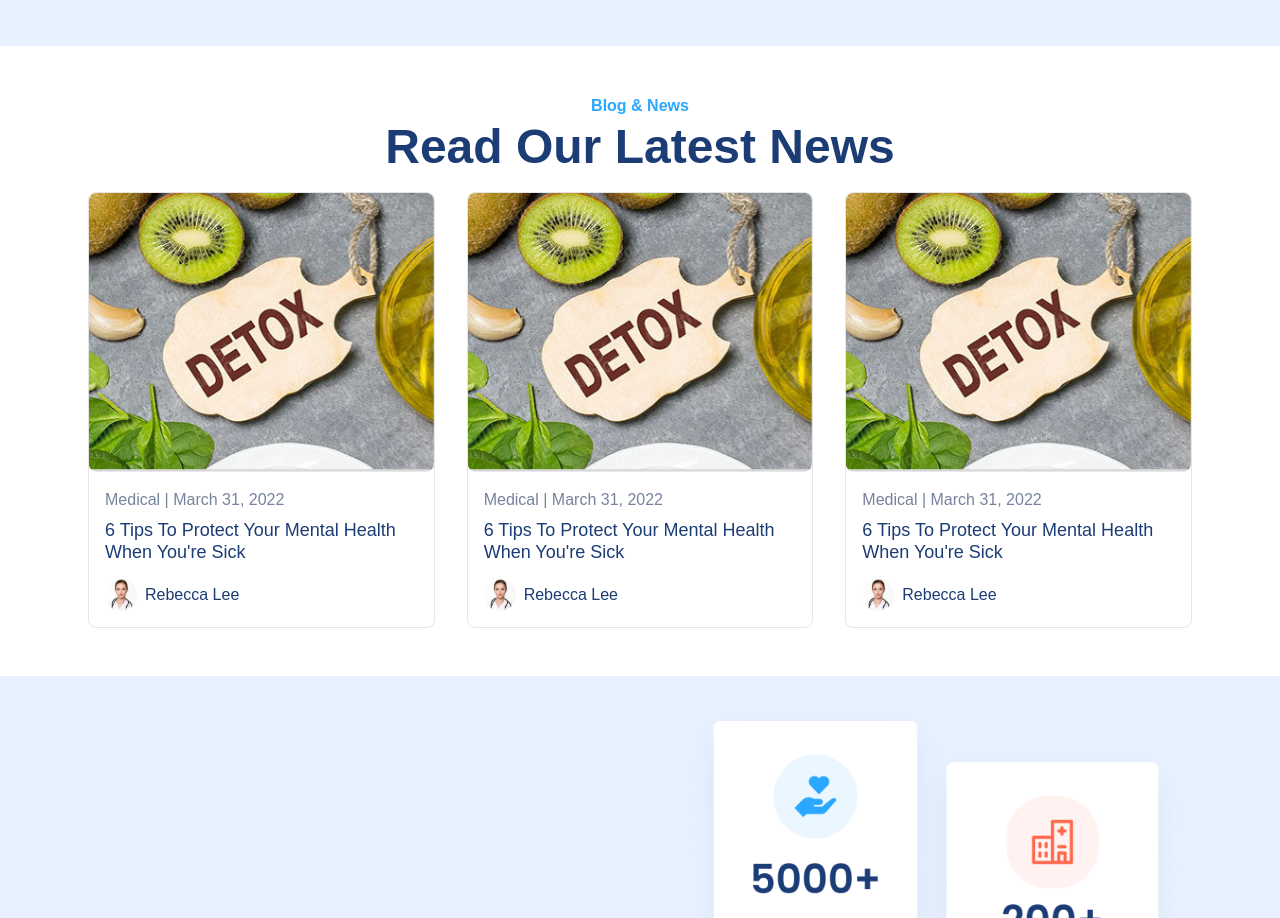
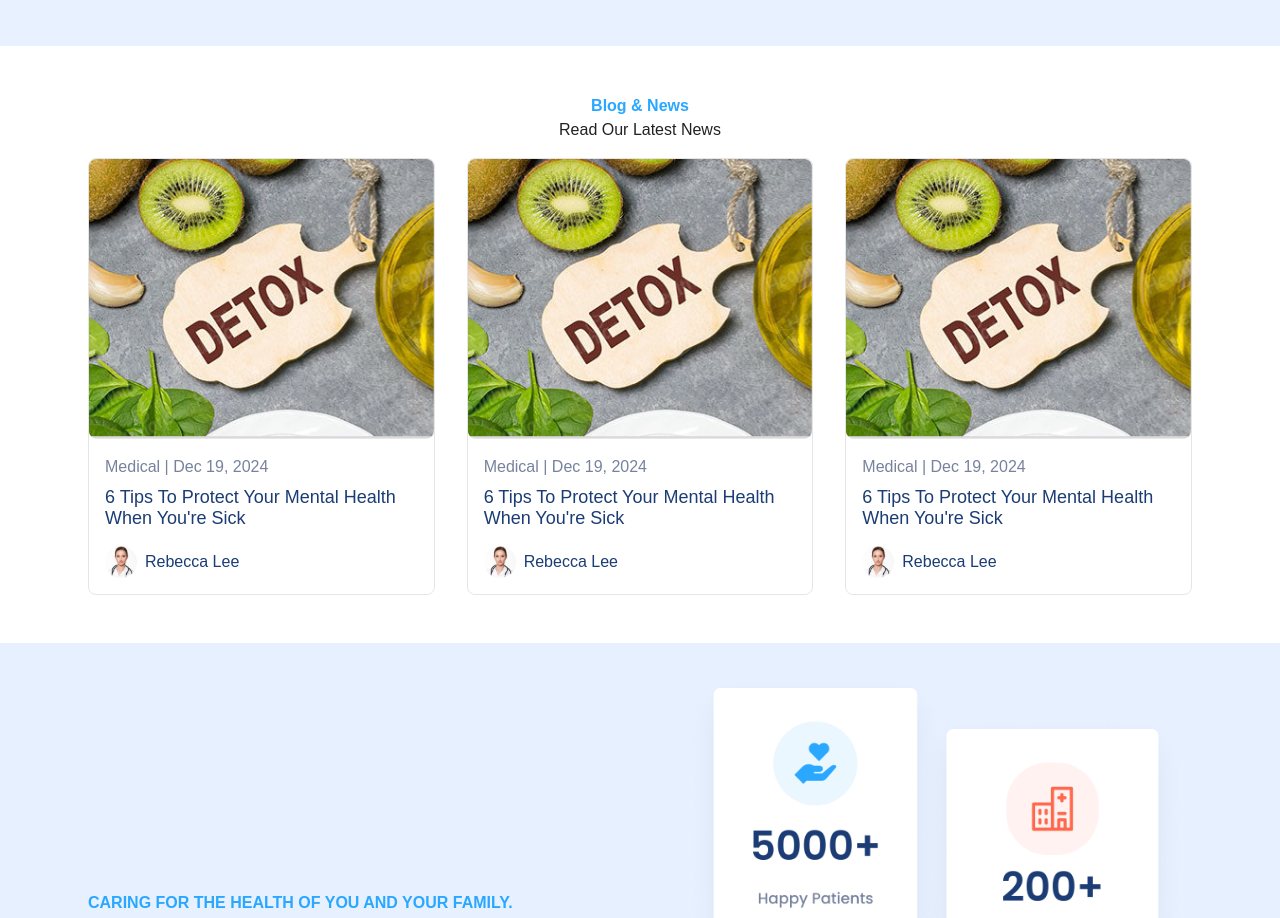
Before and after one commit to my-suraj5656/srpmedify, a React (Create React App) app: page / in a window 1280 px wide. Shown: the part 3045-3963 px from the top of the page. Built offline with nearby package versions, Linux system fonts and the light colour scheme; no server answers.

Commit message:
BlogCard and Blogs added

```diff
--- a/src/components/Sections/Blogs/BlogCard.jsx
+++ b/src/components/Sections/Blogs/BlogCard.jsx
@@ -1,34 +1,37 @@
 import { Box, Stack, Typography } from "@mui/material";
-import featured from '../../../assets/blog.png'
-import person from '../../../assets/person.png'
+import featured from "../../../assets/blog.png";
+import person from "../../../assets/person.png";
 
 export default function BlogCard() {
   return (
-        <Box border='1px solid rgba(0,0,0,0.1)' borderRadius={2}>
-            <Box
-                component='img'
-                src={featured}
-                width={1}
-            />
+    <Box border="1px solid rgba(0,0,0,0.1)" borderRadius={2}>
+      <Box component="img" src={featured} width={1} />
       <Box p={2}>
-                <Typography color='#77829D' fontWeight={500} mb={1} fontSize={{ xs: 12, md: 16 }}>
-                    Medical | March 31, 2022
+        <Typography
+          color="#77829D"
+          fontWeight={500}
+          mb={1}
+          fontSize={{ xs: 12, md: 16 }}
+        >
+          Medical | Dec 19, 2024
         </Typography>
-                <Typography component='h3' color='#1B3C74' fontSize={{ xs: 14, md: 18 }} fontWeight={500} lineHeight={1.2} mb={2}>
+        <Typography
+          component="h3"
+          color="#1B3C74"
+          fontSize={{ xs: 14, md: 18 }}
+          fontWeight={500}
+          lineHeight={1.2}
+          mb={2}
+        >
           6 Tips To Protect Your Mental Health When You're Sick
         </Typography>
-                <Stack direction='row' spacing={1} alignItems='center'>
-                    <Box
-                        component='img'
-                        src={person}
-                        height={32}
-                        width={32}
-                    />
-                    <Typography color='#1B3C74' fontSize={{ xs: 12, md: 16 }}>
+        <Stack direction="row" spacing={1} alignItems="center">
+          <Box component="img" src={person} height={32} width={32} />
+          <Typography color="#1B3C74" fontSize={{ xs: 12, md: 16 }}>
             Rebecca Lee
           </Typography>
         </Stack>
       </Box>
     </Box>
-    )
+  );
 }
--- a/src/components/Sections/Blogs/Blogs.jsx
+++ b/src/components/Sections/Blogs/Blogs.jsx
@@ -2,29 +2,31 @@ import { Box, Container, Grid, Typography } from "@mui/material";
 import BlogCard from "./BlogCard";
 
 export default function Blogs() {
+  const blogTitleStyle = {
+    color: "primary.main",
+    fontWeight: 600,
+    textAlign: "center",
+  };
+
+  const blogSubtitleStyle = {
+    textAlign: "center",
+    variant: "h2",
+    mb: 2,
+  };
+
   return (
     <Box py={6}>
       <Container>
-                <Typography color='primary.main' fontWeight={600} textAlign='center'>
-                    Blog & News
-                </Typography>
-                <Typography textAlign='center' variant='h2' mb={2}>
-                    Read Our Latest News
-                </Typography>
-
+        <Typography sx={blogTitleStyle}>Blog & News</Typography>
+        <Typography sx={blogSubtitleStyle}>Read Our Latest News</Typography>
         <Grid container spacing={4}>
-                    <Grid item xs={12} md={4}>
+          {[1, 2, 3].map((_, index) => (
+            <Grid item xs={12} md={4} key={index}>
               <BlogCard />
             </Grid>
-                    <Grid item xs={12} md={4}>
-                        <BlogCard />
+          ))}
         </Grid>
-                    <Grid item xs={12} md={4}>
-                        <BlogCard />
-                    </Grid>
-                </Grid>
-
       </Container>
     </Box>
-    )
+  );
 }
```
Lines whose indentation alone changed are shown as unchanged.
